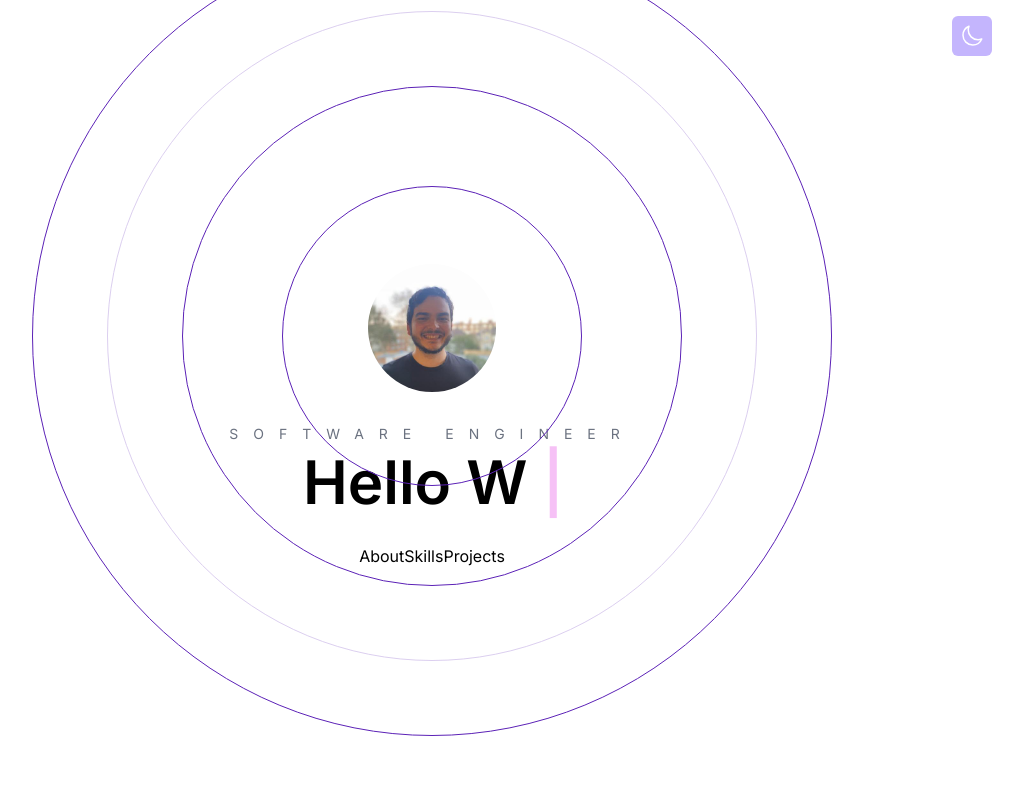
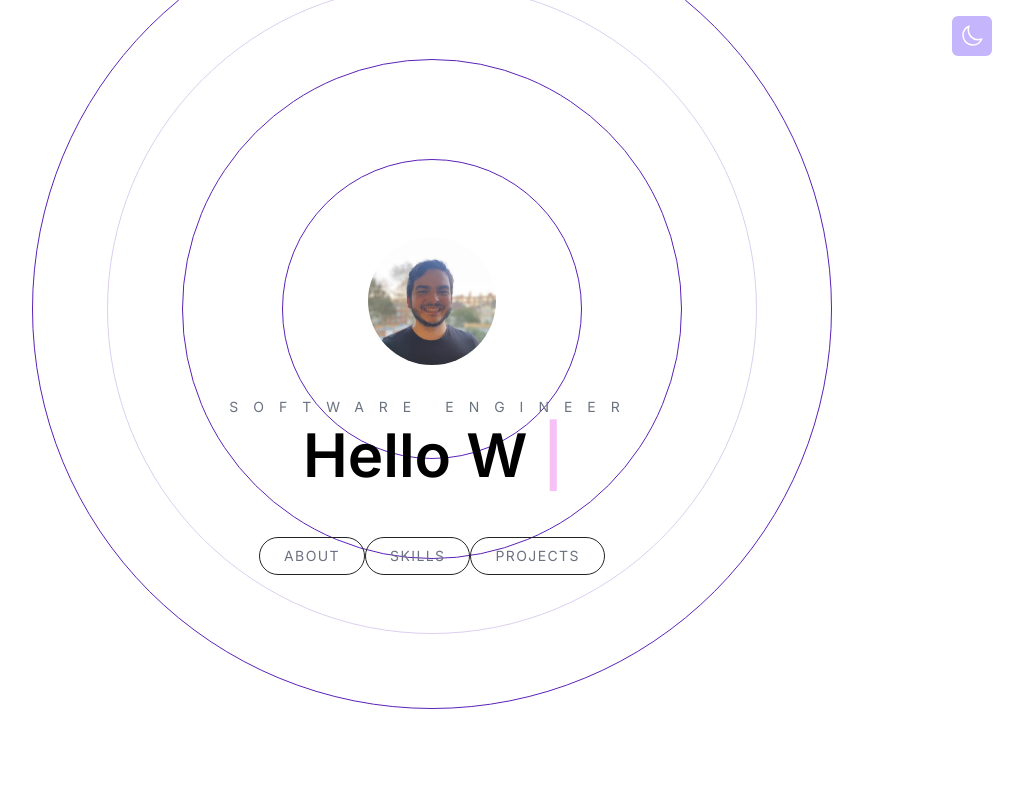
Before and after one commit to frodri13/Fabio-Rodriguez.Porfolio, a Next.js app: page / in a window 1280 px wide. Shown: the top 800 px of the page, without its empty margins (208-1231 px from the left). Built offline with nearby package versions, Linux system fonts and the light colour scheme.

Commit message:
z positioning working

```diff
--- a/app/globals.css
+++ b/app/globals.css
@@ -1,3 +1,10 @@
 @tailwind base;
 @tailwind components;
 @tailwind utilities;
+
+@layer components {
+    .heroButton {
+        @apply px-6 py-2 border border-[#242424] rounded-full uppercase text-sm tracking-widest text-gray-500
+        transition-all hover:text-violet-500
+    }
+}
--- a/app/page.tsx
+++ b/app/page.tsx
@@ -6,15 +6,20 @@ import Skills from "@/components/Skills";
 export default function Home() {
   return (
     <main >
-      <div className="snap-y snap-mandatory z-0">
+      <div className="">
         <section id="hero" className="snap-center">
           <Hero />
         </section>
         <section id="about">
           <Intro />
         </section>
-        <Skills />
-        <Portfolio />
+        <section id="skills">
+          <Skills />
+        </section>
+        <section id="projects">
+          <Portfolio />
+        </section>
+
       </div>
     </main>
   )
--- a/components/Hero.tsx
+++ b/components/Hero.tsx
@@ -3,6 +3,7 @@ import { useTypewriter, Cursor } from "react-simple-typewriter"
 import BackgroundCircles from "./BackgroundCircles"
 import Image from "next/image"
 import fabio from "../public/assets/fabio.jpeg"
+import Link from "next/link"
 
 export default function Hero() {
     const [text, count] = useTypewriter({
@@ -25,7 +26,7 @@ export default function Hero() {
                 width={300}
                 height={300}
             />
-            <div>
+            <div className="z-10">
                 <h2 className="text-sm uppercase text-gray-500
                 pb-2 tracking-[15px]">Software Engineer</h2>
                 <h1 className="text-5xl lg:text-6xl font-semibold
@@ -34,10 +35,16 @@ export default function Hero() {
                     <Cursor cursorColor="violet" />
                 </h1>
             </div>
-            <div>
-                <button className="heroButton">About</button>
-                <button className="heroButton">Skills</button>
-                <button className="heroButton">Projects</button>
+            <div className="p-5 z-10">
+                <Link href="#about">
+                    <button className="heroButton">About</button>
+                </Link>
+                <Link href="#skills">
+                    <button className="heroButton">Skills</button>
+                </Link>
+                <Link href="#projects">
+                    <button className="heroButton">Projects</button>
+                </Link>
             </div>
         </div>
     )
```
